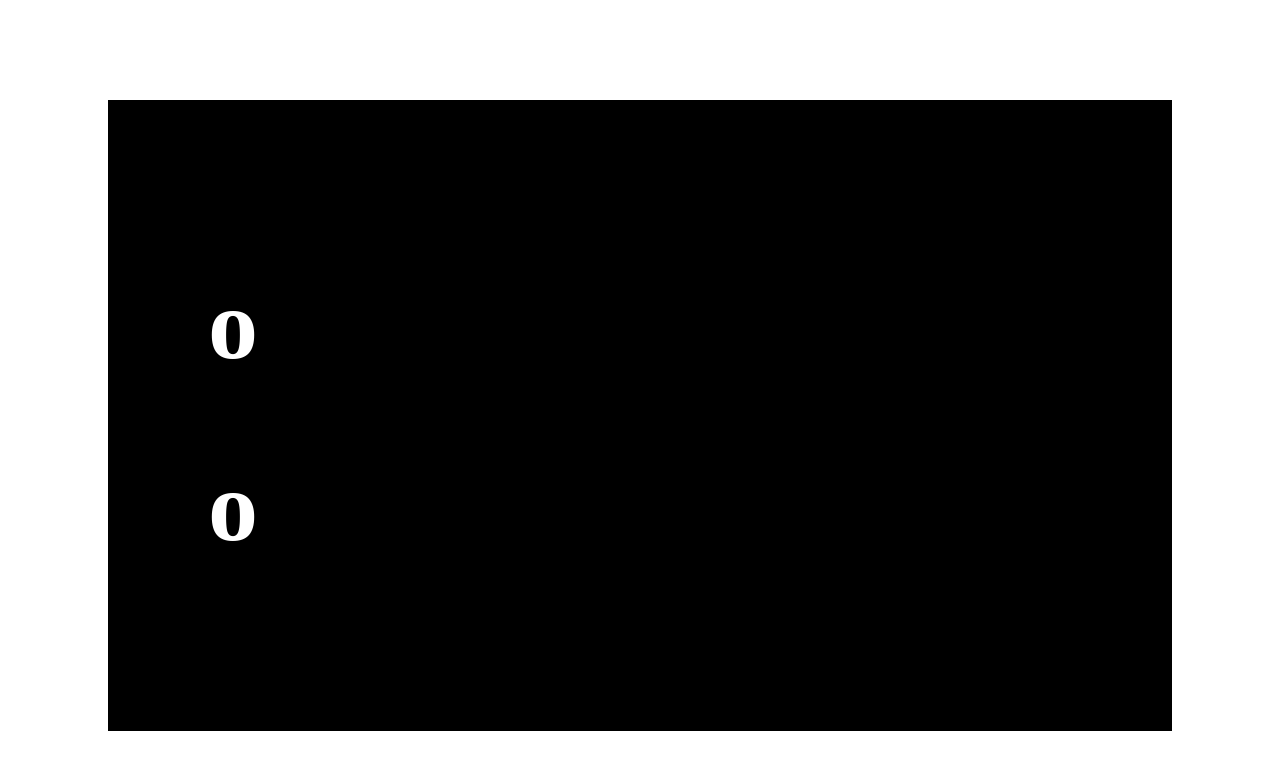
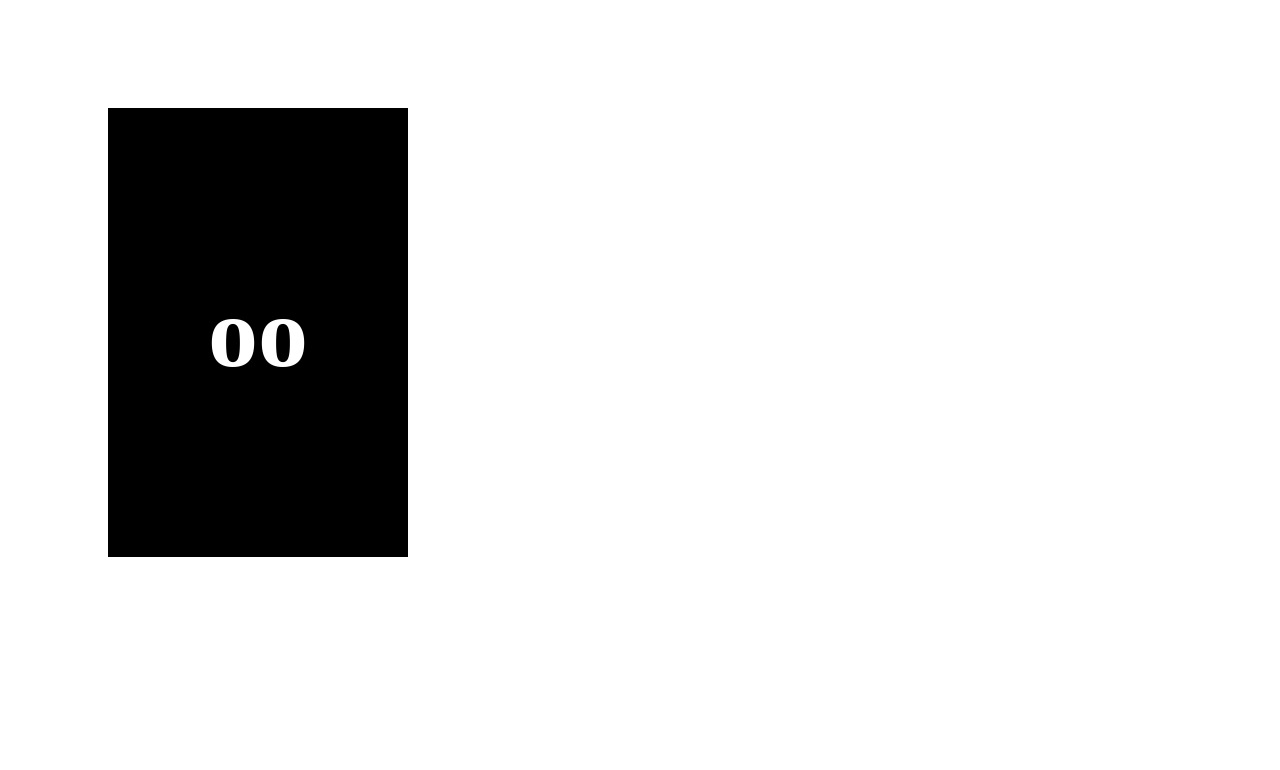
Before and after one commit to oscarwarpe/oscarwarpe.github.io, a plain HTML site: page index.html in a window 1280 px wide. Drawn offline with Linux system fonts and the light colour scheme.

Commit message:
change display to row

```diff
--- a/index.html
+++ b/index.html
@@ -3,6 +3,8 @@
     <meta name="viewport" content= "width=device-width, initial-scale=1.0, maximum-scale=1.0, user-scalable=no">
     <style>
         .flex-container{
+            display: inline-flex;
+            flex-direction: row;
             background-color: black;
             margin: 100px;
             padding: 100px;
```
